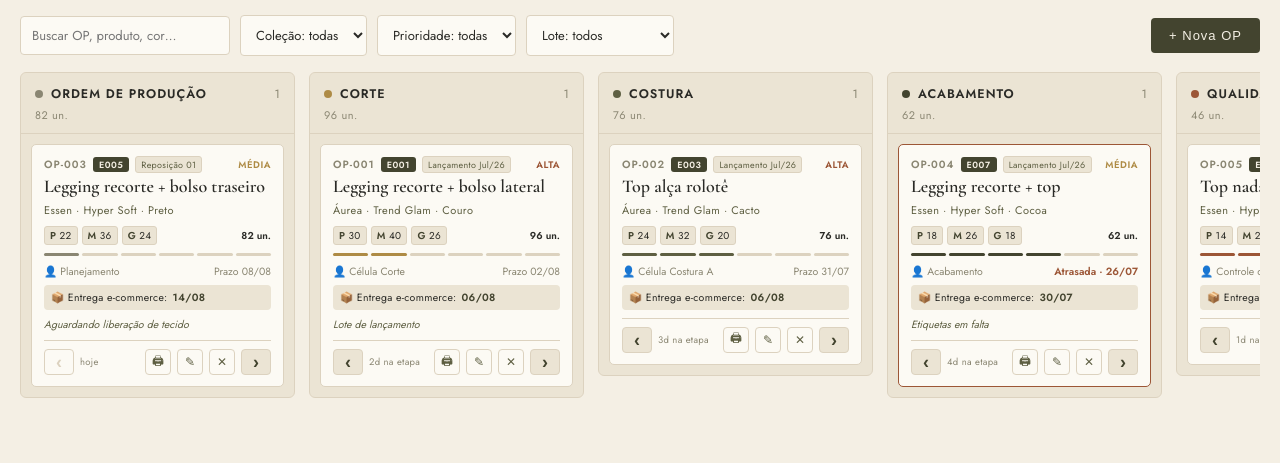
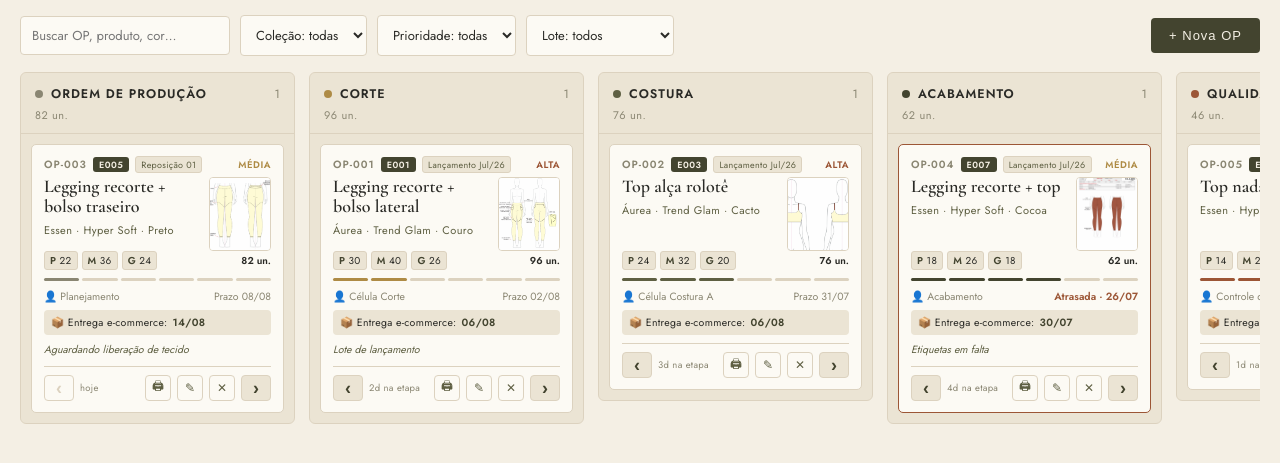
Before and after one commit to everton110898-jpg/ellun-lp, a plain HTML site: page producao.html in a window 1280 px wide. Shown: the part 253-716 px from the top of the page. Drawn offline with nearby package versions, Linux system fonts and the light colour scheme.

Commit message:
Update producao.html

```diff
--- a/producao.html
+++ b/producao.html
@@ -53,6 +53,11 @@
   .prio{margin-left:auto;font-size:9.5px;letter-spacing:.5px;text-transform:uppercase;font-weight:600;}
   .prod{font-family:'Cormorant Garamond',serif;font-size:18px;font-weight:600;line-height:1.1;margin-bottom:5px;}
   .meta{font-size:11px;color:var(--olive);letter-spacing:.4px;margin-bottom:8px;}
+  .card-mid{display:flex;gap:8px;align-items:flex-start;}
+  .card-mid-txt{flex:1;min-width:0;}
+  .card-mid .meta{margin-bottom:0;}
+  .card-thumb{flex:0 0 auto;width:62px;height:74px;object-fit:cover;object-position:50% 40%;border:1px solid var(--line);border-radius:4px;background:#fff;cursor:pointer;}
+  .card-thumb:hover{border-color:var(--gold);}
   .grade{display:flex;gap:4px;margin-bottom:8px;flex-wrap:wrap;align-items:center;}
   .gchip{font-size:10px;background:var(--creamDeep);border:1px solid var(--line);border-radius:3px;padding:1px 5px;letter-spacing:.3px;}
   .gchip b{color:var(--oliveDeep);}
@@ -155,7 +160,7 @@
     #fichaRoot .ficha-overlay{position:static;background:none;padding:0;overflow:visible;}
     #fichaRoot .ficha-toolbar{display:none;}
     #fichaRoot .ficha-page{box-shadow:none;max-width:none;margin:0;padding:0;}
-    .ft-desenho{page-break-before:always;}
+    /* desenho técnico flui na posição, acima da composição */
     @page{margin:14mm;}
   }
   ::-webkit-scrollbar{height:8px;width:8px;}
@@ -681,8 +686,13 @@
       ${o.lote?`<span class="lote-tag">${esc(o.lote)}</span>`:""}
       <span class="prio" style="color:${PRIOS[o.prioridade]}">${o.prioridade}</span>
     </div>
-    <div class="prod">${esc(o.produto)}</div>
-    <div class="meta">${esc(o.colecao)} · ${esc(o.tecido)} · ${esc(o.cor)}</div>
+    <div class="card-mid">
+      <div class="card-mid-txt">
+        <div class="prod">${esc(o.produto)}</div>
+        <div class="meta">${esc(o.colecao)} · ${esc(o.tecido)} · ${esc(o.cor)}</div>
+      </div>
+      ${o.referencia?`<img class="card-thumb" src="${esc(o.referencia)}.png" data-act="ficha" title="Ver ficha técnica" onerror="this.style.display='none'">`:""}
+    </div>
     <div class="grade">${chips}<span class="gtotal">${total} un.</span></div>
     <div class="spine">${spine}</div>
     <div class="row">
@@ -893,6 +903,8 @@
       <tr><td class="k">Cor</td><td class="v">${esc(o.cor||"—")}</td><td class="k">Responsável</td><td class="v">${esc(o.responsavel||"—")}</td></tr>
     </table>
 
+    ${o.referencia?`<div class="ft-desenho"><div class="ft-sec">Desenho técnico</div><img src="${esc(o.referencia)}.png" alt="Desenho ${esc(o.referencia)}" style="max-width:100%;display:block;border:1px solid #ccc;margin-top:4px" onerror="this.style.display='none';this.previousElementSibling.style.display='none'"></div>`:""}
+
     ${compSection}
 
     <div class="ft-sec">Grade e quantidades</div>
@@ -911,8 +923,6 @@
 
     <div class="ft-sec">Observações</div>
     <div class="ft-obs">${esc(o.obs||"")}</div>
-
-    ${o.referencia?`<div class="ft-desenho"><div class="ft-sec">Desenho técnico</div><img src="${esc(o.referencia)}.png" alt="Desenho ${esc(o.referencia)}" style="max-width:100%;display:block;border:1px solid #ccc;margin-top:4px" onerror="this.style.display='none';this.previousElementSibling.style.display='none'"></div>`:""}
 
     <div class="ft-foot">
       <div class="ft-sign">Emitido por</div>
```
